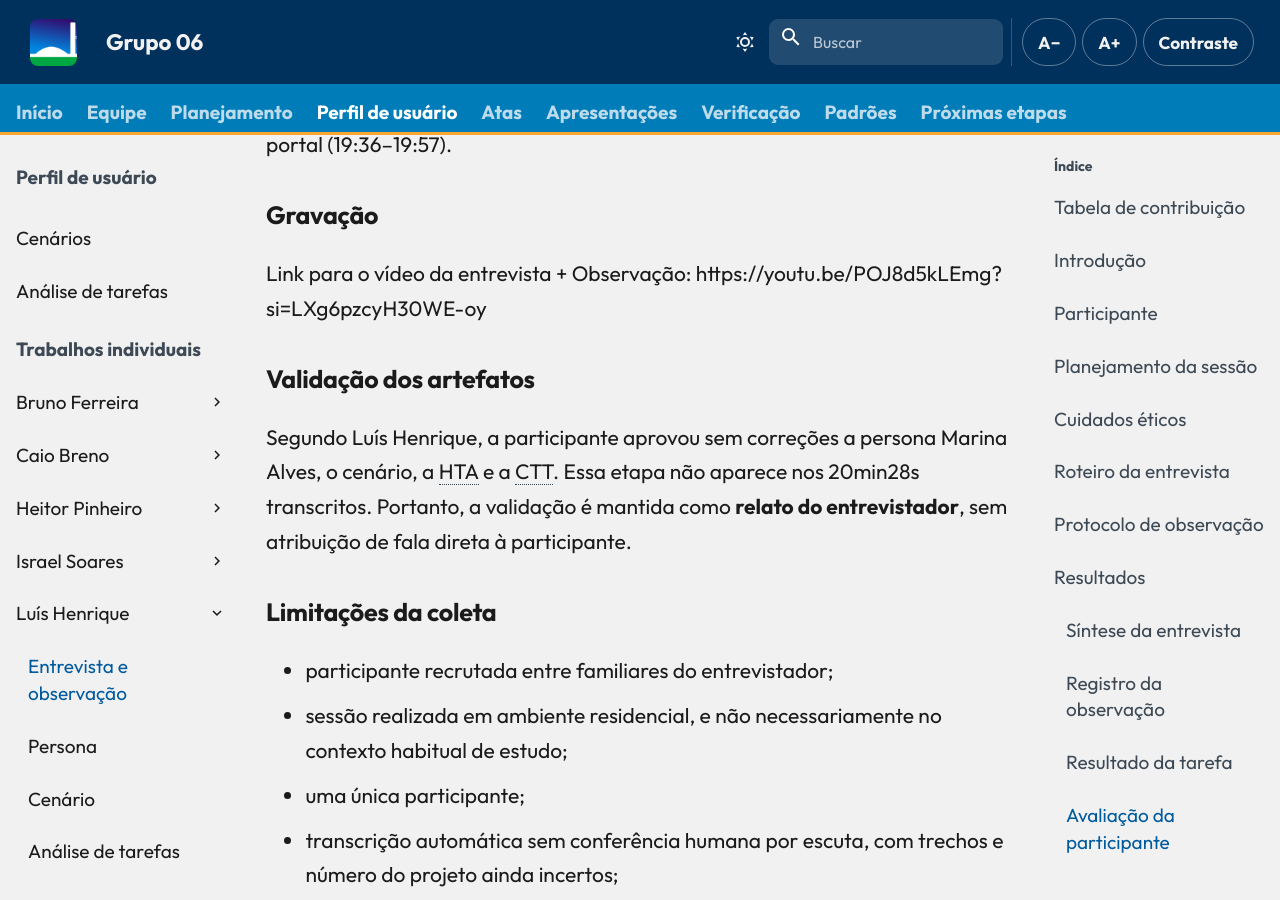
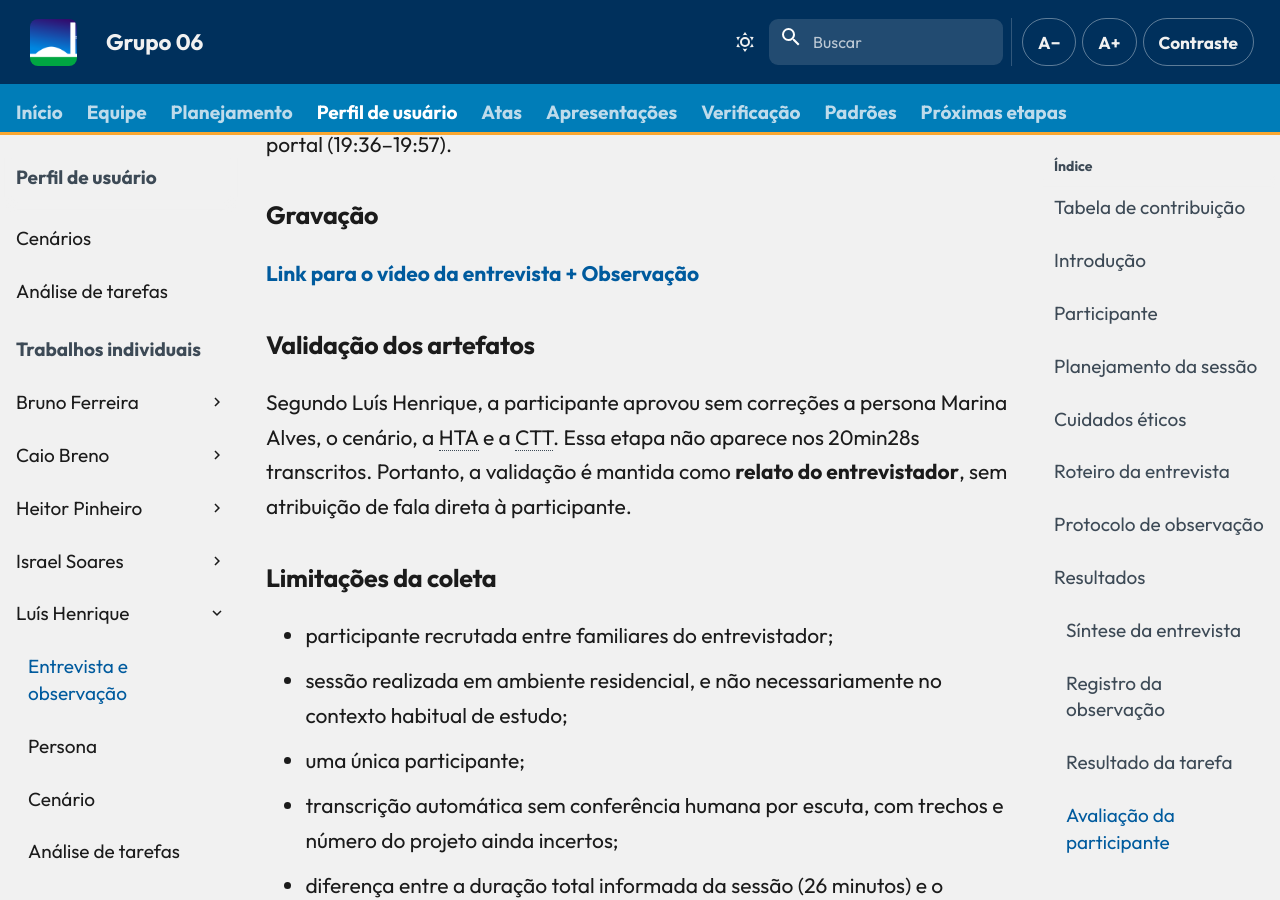
Before and after one commit to Interacao-Humano-Computador/2026.2-Grupo06, an MkDocs documentation site: the page built from docs/entrega-2/individual/luis/entrevista-observacao.md, in a window 1280 px wide and 900 px high, scrolled down 13032 px. Built offline with MkDocs 1.6.1 and Material for MkDocs 9.7.7, drawn with Linux system fonts in a browser that asks for light colours; comment, search, counter and statistics services are not loaded.

Commit message:
Update link formatting in entrevista-observacao.md

```diff
--- a/docs/entrega-2/individual/luis/entrevista-observacao.md
+++ b/docs/entrega-2/individual/luis/entrevista-observacao.md
@@ -161,7 +161,7 @@ Ela acredita que talvez conseguisse repetir a mesma tarefa com maior facilidade,
 
 ### Gravação
 
-Link para o vídeo da entrevista + Observação: https://youtu.be/POJ8d5kLEmg?si=LXg6pzcyH30WE-oy
+[Link para o vídeo da entrevista + Observação](https://youtu.be/POJ8d5kLEmg?si=LXg6pzcyH30WE-oy)
 
 ### Validação dos artefatos
 
```
